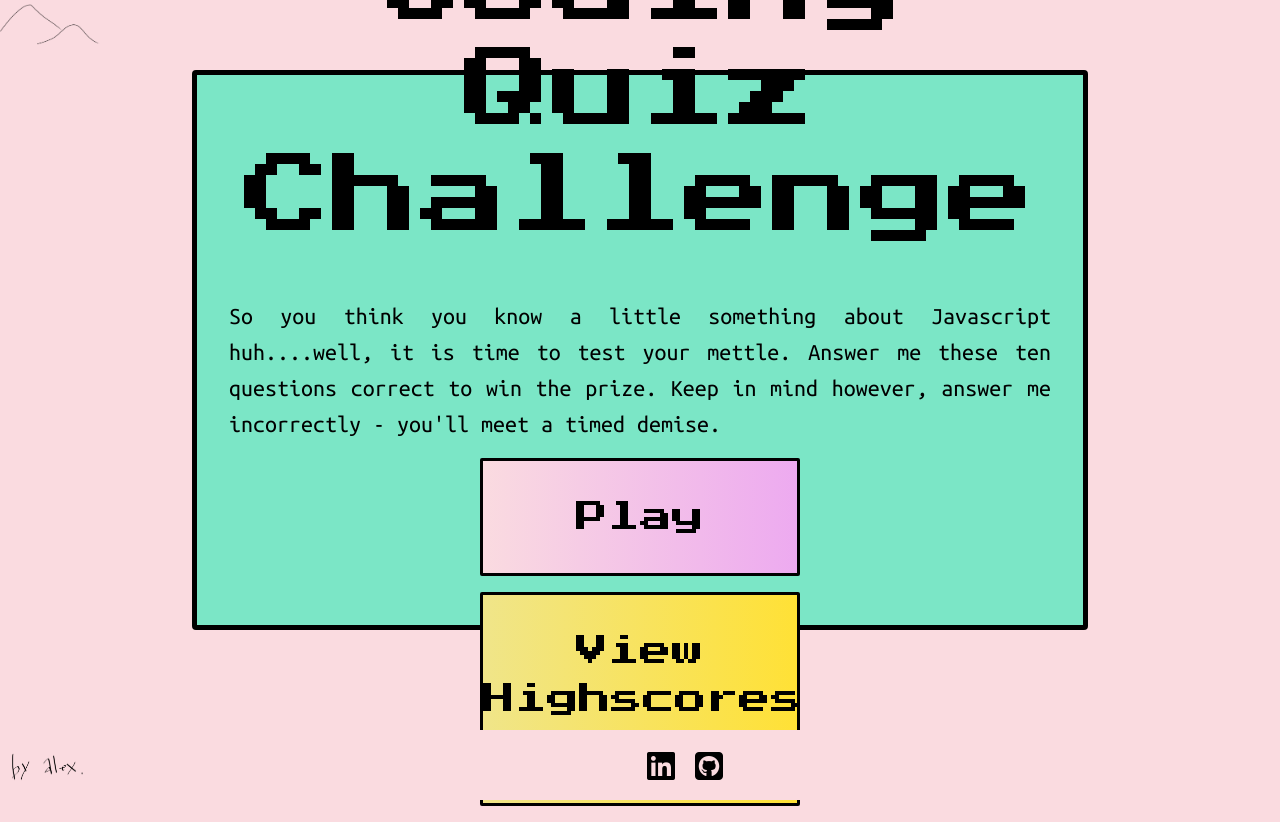
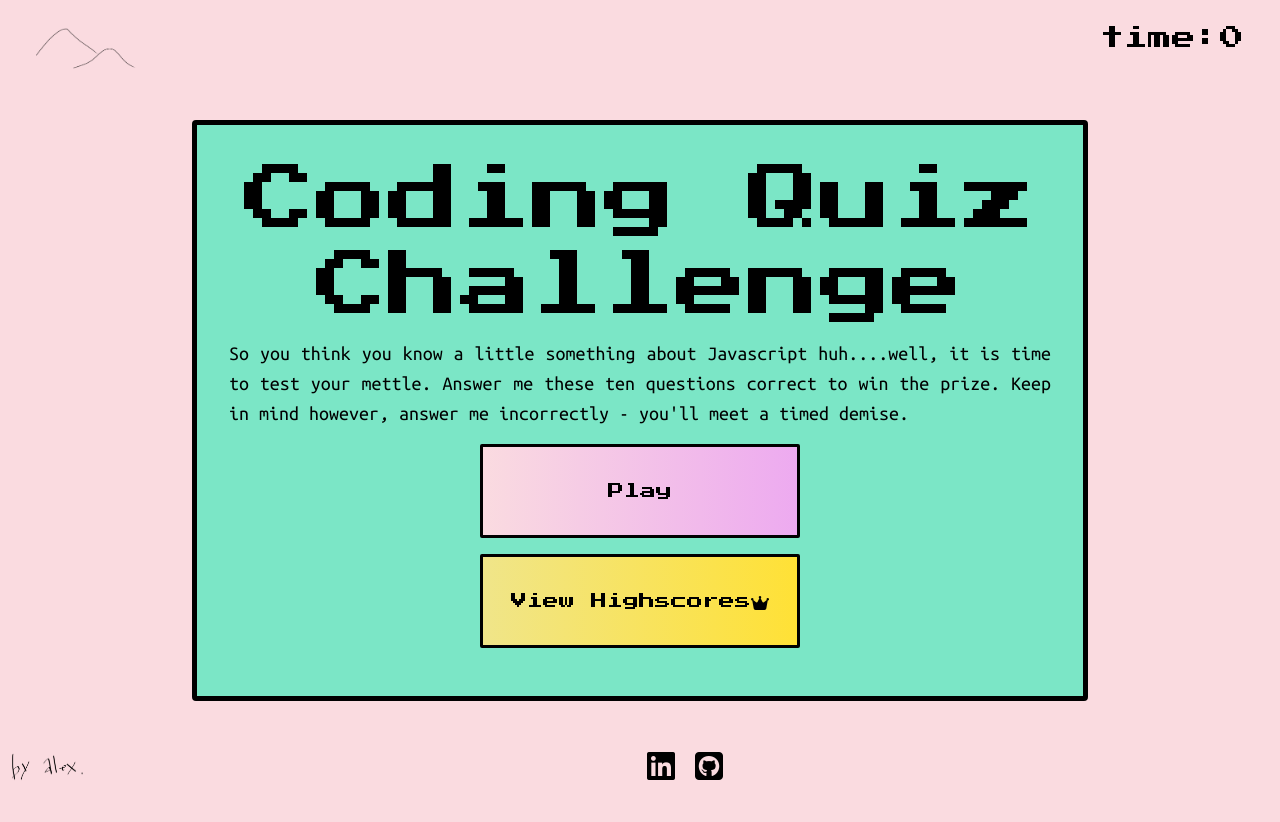
Before and after one commit to alex-stew/timed-quiz, a plain HTML site: page index.html in a window 1280 px wide. After the commit the page ends 800 px from the top, so only its background shows below. Drawn offline with nearby package versions, Linux system fonts and the light colour scheme; files that its build step writes are made by us from their sources.

Commit message:
added countdown

```diff
--- a/Assets/script.js
+++ b/Assets/script.js
@@ -6,6 +6,8 @@ let score = 0;
 let currentQuestion = 0;
 let countdown = 0;
 const timer;
+
+
 
 // starts quiz and timer on click
 function play() {
@@ -43,7 +45,7 @@ function setHighScore() {
 
 }
 
-function getHighScore() {
+function seeHighScores() {
 
 }
 
--- a/Assets/style.css
+++ b/Assets/style.css
@@ -2,11 +2,9 @@
 @import url('https://fonts.googleapis.com/css2?family=Ubuntu+Mono&display=swap');
 
 body {
-    font-size: 16px;
     background-color: rgb(250, 219, 224);
     font-family: 'Press Start 2P', cursive;
-    margin-top: 70px;
-    margin-bottom: 70px;
+    padding-top: 4rem;
 }
 
 * {
@@ -25,10 +23,7 @@ header {
 }
 
 h1 {
-    font-size: 5.5rem;
     color: black;
-    margin-bottom: 3rem;
-    margin-top: 3.5rem;
     text-align: center;
 }
 
@@ -39,13 +34,10 @@ p {
     color: black;
 }
 
-.container-fluid {
-    width: 70vw;
-    height: 70vh;
+.greenBox {
+    width: 70%;
+    height: 70%;
     display: flex;
-    justify-content: center;
-    align-items: center;
-    max-width: 80rem;
     margin: 0 auto;
     padding: 2rem;
     margin-top: 3.5rem;
@@ -59,7 +51,8 @@ p {
 
 .flex-column {
     display: flex;
-    flex-direction: column;
+    flex-direction: row;
+    justify-content: center;
 }
 
 .flex-center {
@@ -87,12 +80,11 @@ p {
 
 .btnContainer {
     max-width: 400px;
-    position: sticky;
     border: 3px solid black;
 }
 
 .btn {
-    font-size: 2rem;
+    font-size: 1rem;
     padding: 2rem 0;;
     width: 20rem;
     text-align: center;
--- a/index.html
+++ b/index.html
@@ -6,29 +6,33 @@
     <meta name="viewport" content="width=device-width, initial-scale=1.0">
     <title>JavaScript Quiz</title>
 
-    <link rel="shortcut icon" href="../homework-task4/Assets/misc/favicon.ico" type="image/x-icon">
-    <link rel="stylesheet" href="../homework-task4/Assets/reset.css">
+    <link rel="shortcut icon" href="../homework-task4/assets/misc/favicon.ico" type="image/x-icon">
+    <link rel="stylesheet" href="../homework-task4/assets/reset.css">
     <link href="https://cdn.jsdelivr.net/npm/bootstrap@5.0.0-beta1/dist/css/bootstrap.min.css" rel="stylesheet" integrity="sha384-giJF6kkoqNQ00vy+HMDP7azOuL0xtbfIcaT9wjKHr8RbDVddVHyTfAAsrekwKmP1" crossorigin="anonymous">
+    <link rel="stylesheet" href="./assets/style.css">
     <script src="https://cdn.jsdelivr.net/npm/bootstrap@5.0.0-beta1/dist/js/bootstrap.bundle.min.js" integrity="sha384-ygbV9kiqUc6oa4msXn9868pTtWMgiQaeYH7/t7LECLbyPA2x65Kgf80OJFdroafW" crossorigin="anonymous"></script>
     <script src="https://kit.fontawesome.com/761f2d282b.js" crossorigin="anonymous"></script>
-
-    <link rel="stylesheet" href="./Assets/style.css">
+    <script type="javascript" src="./assets/script.js"></script>
 
 </head>
 
 <body>
-    <header>
-        <div class="header-fluid">
-            <img id="logo-image" src="./Assets/misc/edenLogo.v4.png" alt="logo">
+    <header class="fixed-top px-4 py-4">
+        <div class="container-fluid space-between">
+            <img id="logo-image" src="./assets/misc/edenLogo.v4.png" alt="logo">
+            <h4 class="float-end">time:<span id="countdown"></span>0</h4>
         </div>
     </header>
 
-    <div class="container-fluid">
+    <div class="greenBox">
         <div id="home" class="flex-column flex-center">
-            <h1>Coding Quiz Challenge</h1>
-            <p>So you think you know a little something about Javascript huh....well, it is time to test your mettle. Answer me these ten questions correct to win the prize. Keep in mind however, answer me incorrectly - you'll meet a timed demise.</p>
+            <h1 class="display-2">Coding Quiz Challenge</h1>
+            <p class="lead">So you think you know a little something about Javascript huh....well, it is time to test your mettle. Answer me these ten questions correct to win the prize. Keep in mind however, answer me incorrectly - you'll meet a timed demise.</p>
             <button onclick=play() class="btn btnContainer">Play</button>
             <a href="/highscores.html" id="highscores-btn" class="btn btnContainer">View Highscores<i class="fas fa-crown"></i></a>
+        </div>
+        <div id="game" class="hidden flex-column flex-center">
+            <h1>Quickly now, make haste!!</h1>
         </div>
     </div>
 
@@ -45,7 +49,6 @@
         </div>
     </footer>
 
-    <script type="javascript" src="./assets/script.js"></script>
 
 </body>
 
```
